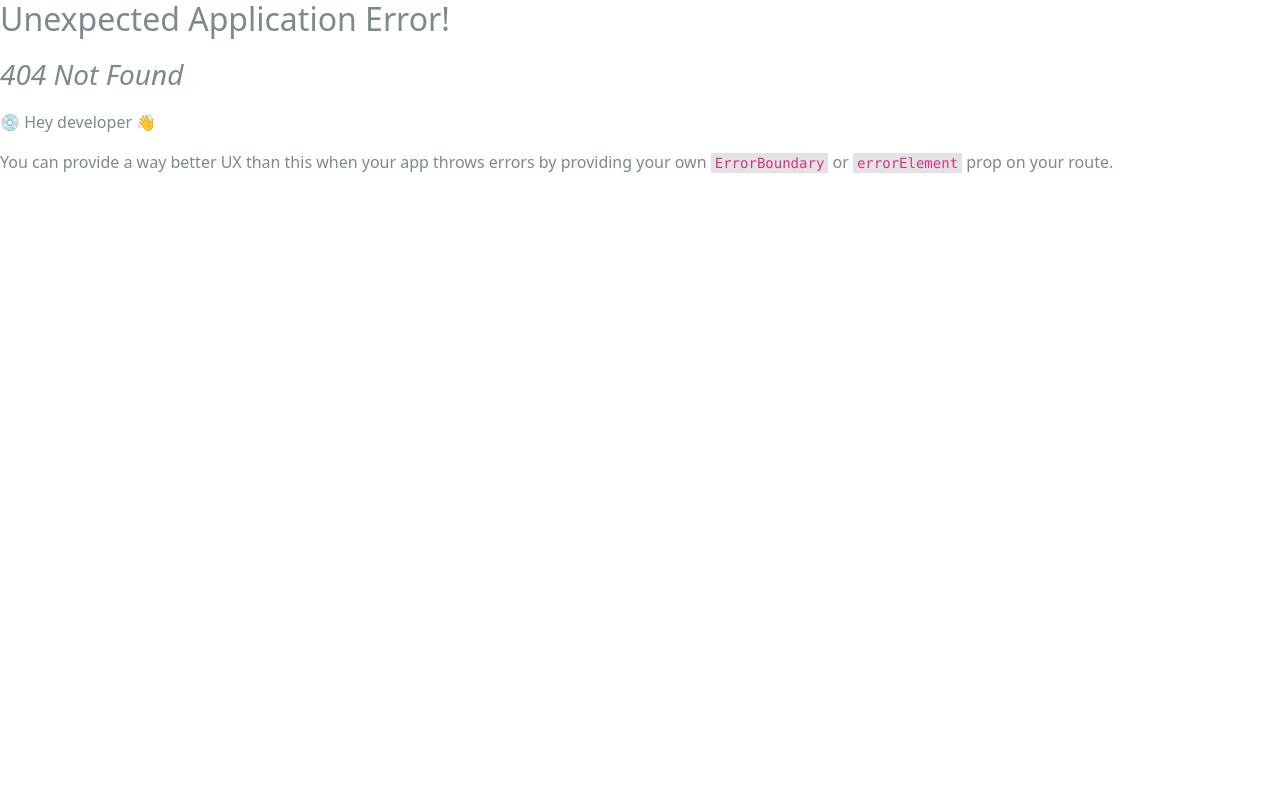
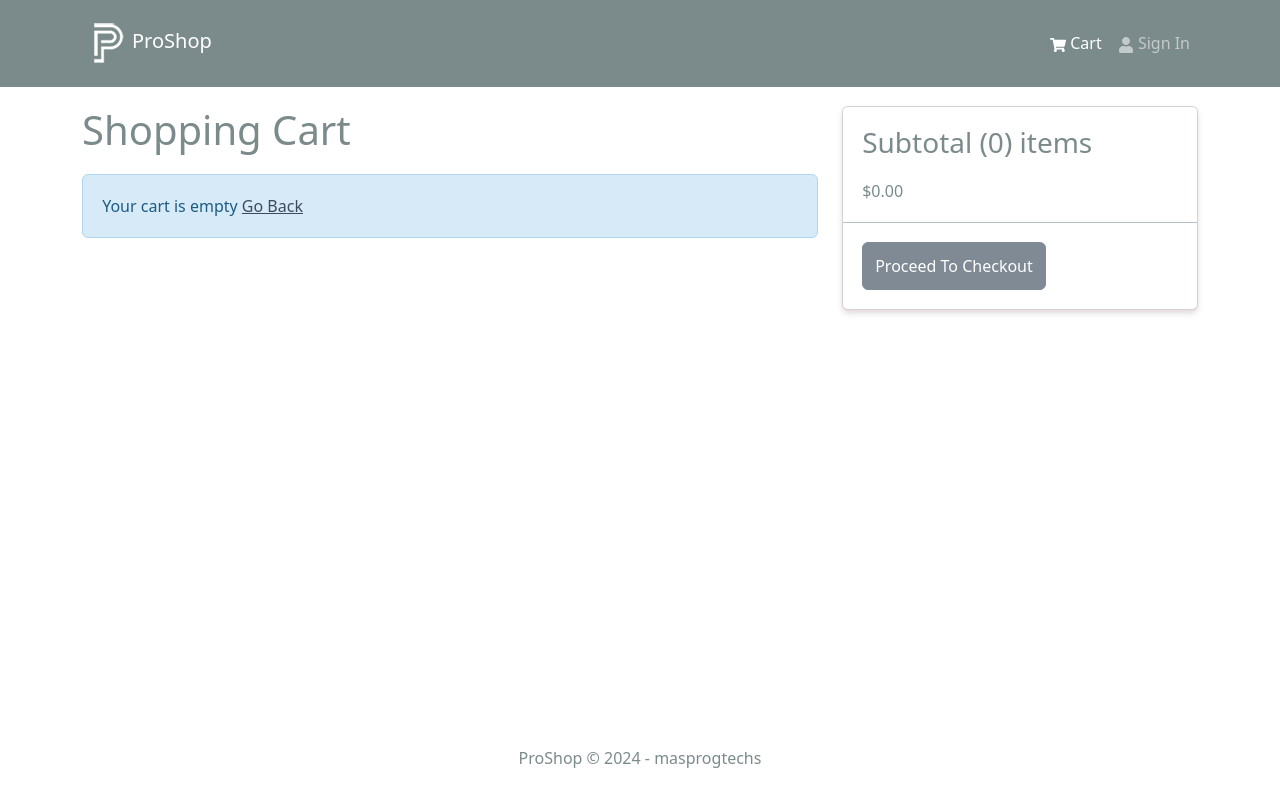
Before and after one commit to masprog2022/proshop, a React (Create React App) app in the folder frontend/: page /cart in a window 1280 px wide. Before the commit this address had no page. Built offline with nearby package versions, Linux system fonts and the light colour scheme.

Commit message:
feat: create cartPage

```diff
--- a/frontend/src/index.js
+++ b/frontend/src/index.js
@@ -11,6 +11,7 @@
 import App from "./App";
 import "./assets/styles/bootstrap.custom.css";
 import "./assets/styles/index.css";
+import CartPage from "./pages/CartPage";
 import HomePage from "./pages/HomePage";
 import ProductPage from "./pages/ProductPage";
 import reportWebVitals from "./reportWebVitals";
@@ -21,6 +22,7 @@
     <Route path="/" element={<App />}>
       <Route index={true} path="/" element={<HomePage />} />
       <Route path="/product/:id" element={<ProductPage />} />
+      <Route path="/cart" element={<CartPage />} />
     </Route>
   )
 );
--- /dev/null
+++ b/frontend/src/pages/CartPage.jsx
@@ -0,0 +1,102 @@
+import {
+  Button,
+  Card,
+  Col,
+  Form,
+  Image,
+  ListGroup,
+  Row,
+} from "react-bootstrap";
+import { FaTrash } from "react-icons/fa";
+import { useDispatch, useSelector } from "react-redux";
+import { Link, useNavigate } from "react-router-dom";
+import Message from "../components/Message";
+import { addToCart } from "../slices/cartSlice";
+
+const CartPage = () => {
+  const navigate = useNavigate();
+  const dispatch = useDispatch();
+
+  const cart = useSelector((state) => state.cart);
+  const { cartItems } = cart;
+
+  const addToCardHandler = (product, qty) => {
+    dispatch(addToCart({ ...product, qty }));
+  };
+
+  return (
+    <Row>
+      <Col md={8}>
+        <h1 style={{ marginBottom: "20px" }}>Shopping Cart</h1>
+        {cartItems.length === 0 ? (
+          <Message>
+            Your cart is empty <Link to="/">Go Back</Link>
+          </Message>
+        ) : (
+          <ListGroup variant="flush">
+            {cartItems.map((item) => (
+              <ListGroup.Item key={item._id}>
+                <Row>
+                  <Col md={2}>
+                    <Image src={item.image} alt={item.name} fluid rounded />
+                  </Col>
+                  <Col md={3}>
+                    <Link to={`/product/${item._id}`}>{item.name}</Link>
+                  </Col>
+                  <Col md={2}>${item.price}</Col>
+                  <Col md={2}>
+                    <Form.Control
+                      as="select"
+                      value={item.qty}
+                      onChange={(e) =>
+                        addToCardHandler(item, Number(e.target.value))
+                      }
+                    >
+                      {[...Array(item.countInStock).keys()].map((x) => (
+                        <option key={x + 1} value={x + 1}>
+                          {x + 1}
+                        </option>
+                      ))}
+                    </Form.Control>
+                  </Col>
+                  <Col md={2}>
+                    <Button type="button" variant="light">
+                      <FaTrash />
+                    </Button>
+                  </Col>
+                </Row>
+              </ListGroup.Item>
+            ))}
+          </ListGroup>
+        )}
+      </Col>
+      <Col md={4}>
+        <Card>
+          <ListGroup variant="flush">
+            <ListGroup.Item>
+              <h3>
+                Subtotal ({cartItems.reduce((acc, item) => acc + item.qty, 0)})
+                items
+              </h3>
+              $
+              {cartItems
+                .reduce((acc, item) => acc + item.qty * item.price, 0)
+                .toFixed(2)}
+            </ListGroup.Item>
+            <ListGroup.Item>
+              <Button
+                type="button"
+                className="btn-block"
+                disabled={cartItems.length === 0}
+              >
+                Proceed To Checkout
+              </Button>
+            </ListGroup.Item>
+          </ListGroup>
+        </Card>
+      </Col>
+    </Row>
+  );
+};
+
+export default CartPage;
```
